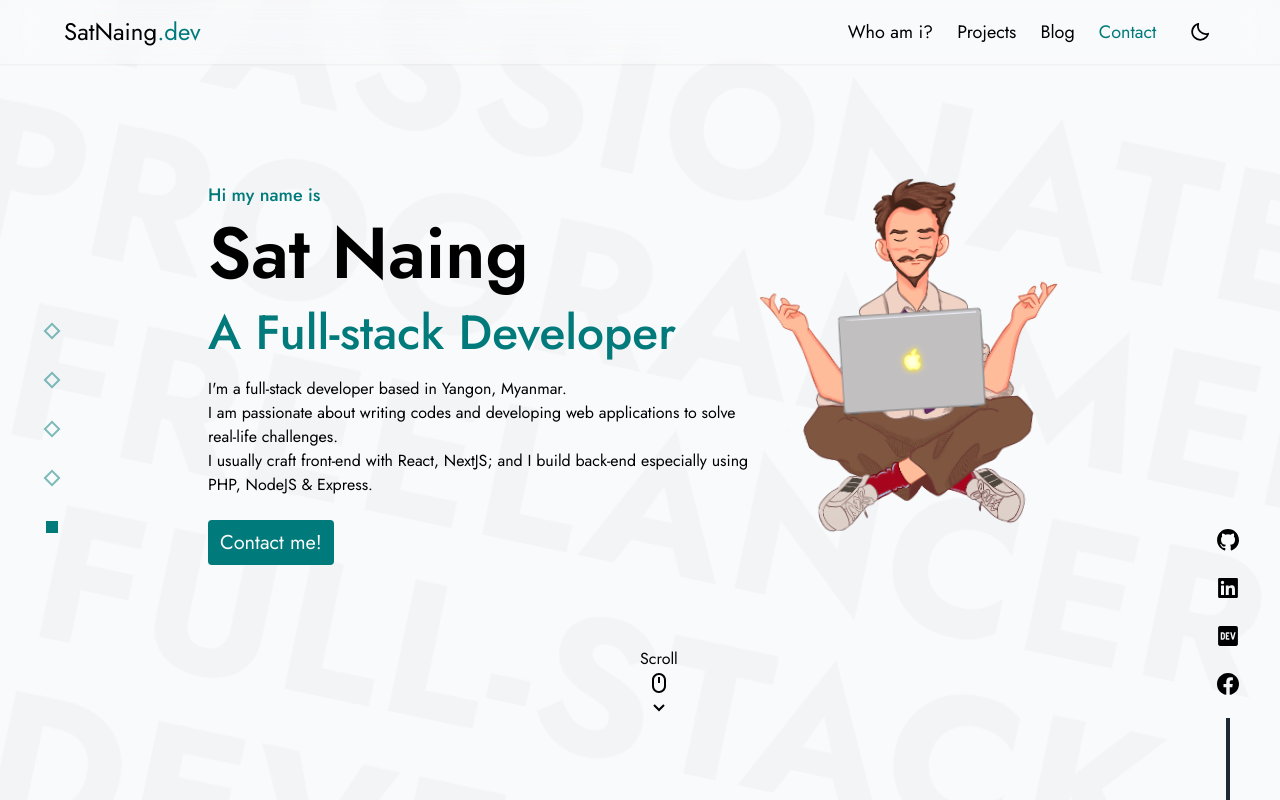
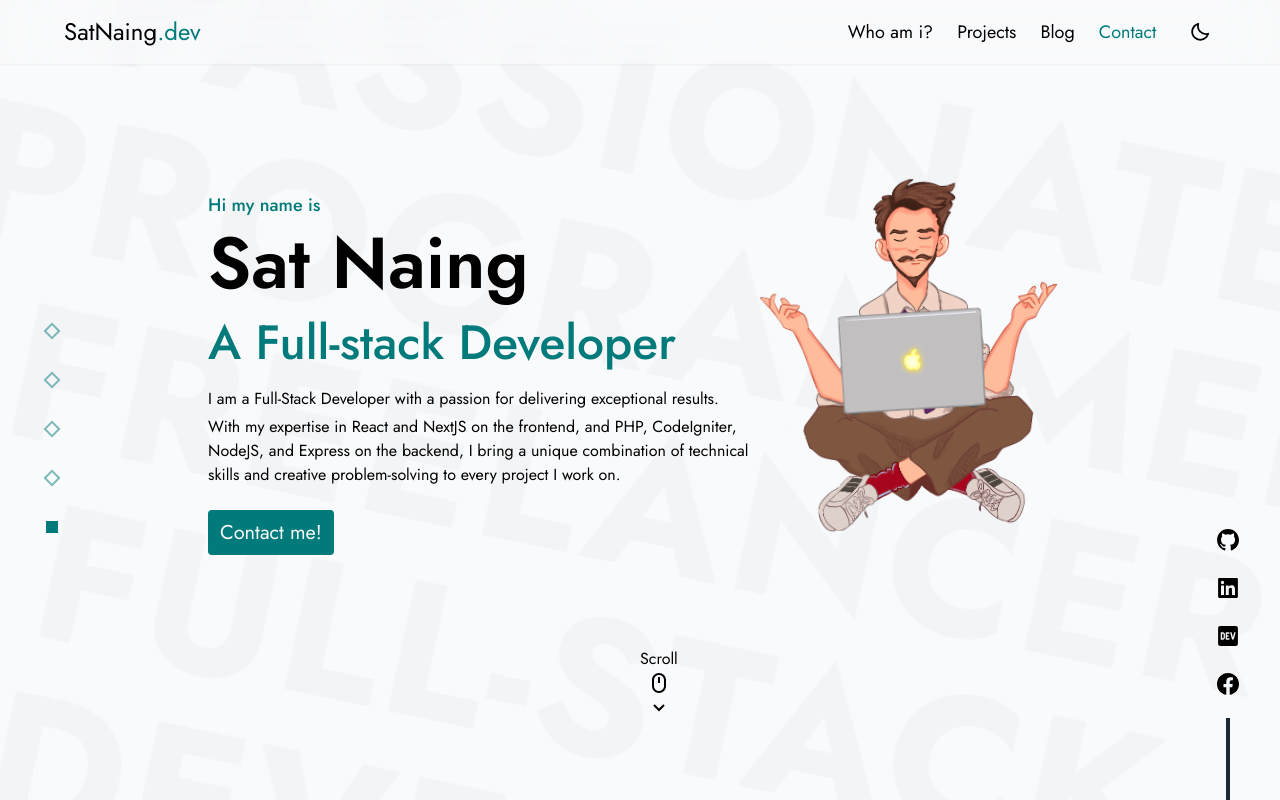
Before and after one commit to Muray1008/portfolio, a Next.js app: page / in a window 1280 px wide. Shown: the top 800 px of the page. Built offline with nearby package versions, Linux system fonts and the light colour scheme; no server answers.

Commit message:
:speech_balloon: Update hero section paragraph

```diff
--- a/sections/HeroSection.tsx
+++ b/sections/HeroSection.tsx
@@ -133,14 +133,16 @@ const HeroSection: React.FC = () => {
           </span>
         </div>
         <div className="mt-2 my-4 md:mb-8">
-          <p>I'm a full-stack developer based in Yangon, Myanmar.</p>
+          <p className="mb-1">
+            I am a Full-Stack Developer with a passion for delivering
+            exceptional results.
+          </p>
           <p>
-            I am passionate about writing codes and developing web applications
-            to solve <span className="whitespace-nowrap">real-life</span>{" "}
-            challenges.
+            With my expertise in React and NextJS on the frontend, and PHP,
+            CodeIgniter, NodeJS, and Express on the backend, I bring a unique
+            combination of technical skills and creative problem-solving to
+            every project I work on.
           </p>
-          I usually craft front-end with React, NextJS; and I build back-end
-          especially using PHP, NodeJS & Express.
         </div>
         <LinkButton href={`mailto:${process.env.NEXT_PUBLIC_EMAIL}`}>
           Contact me!
```
